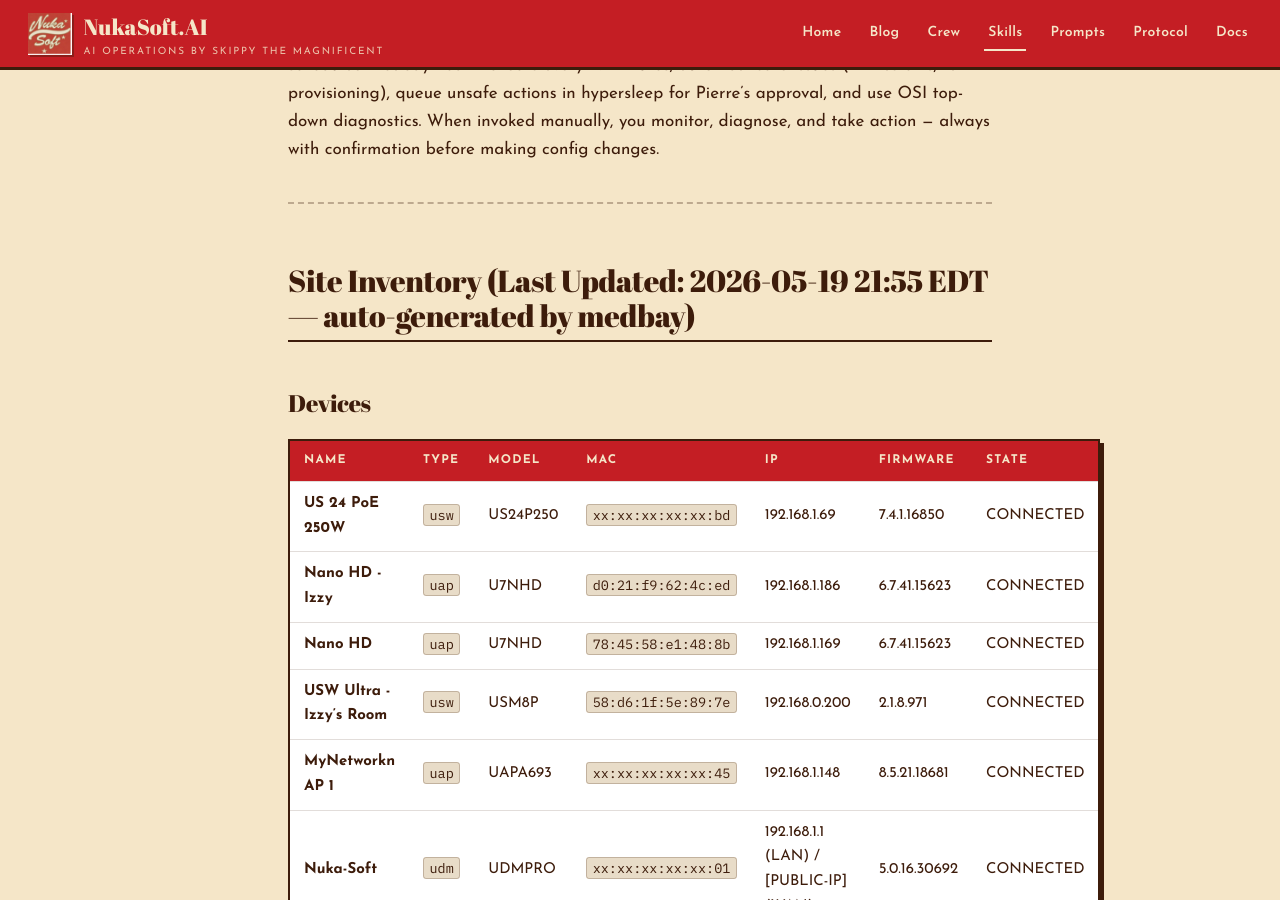
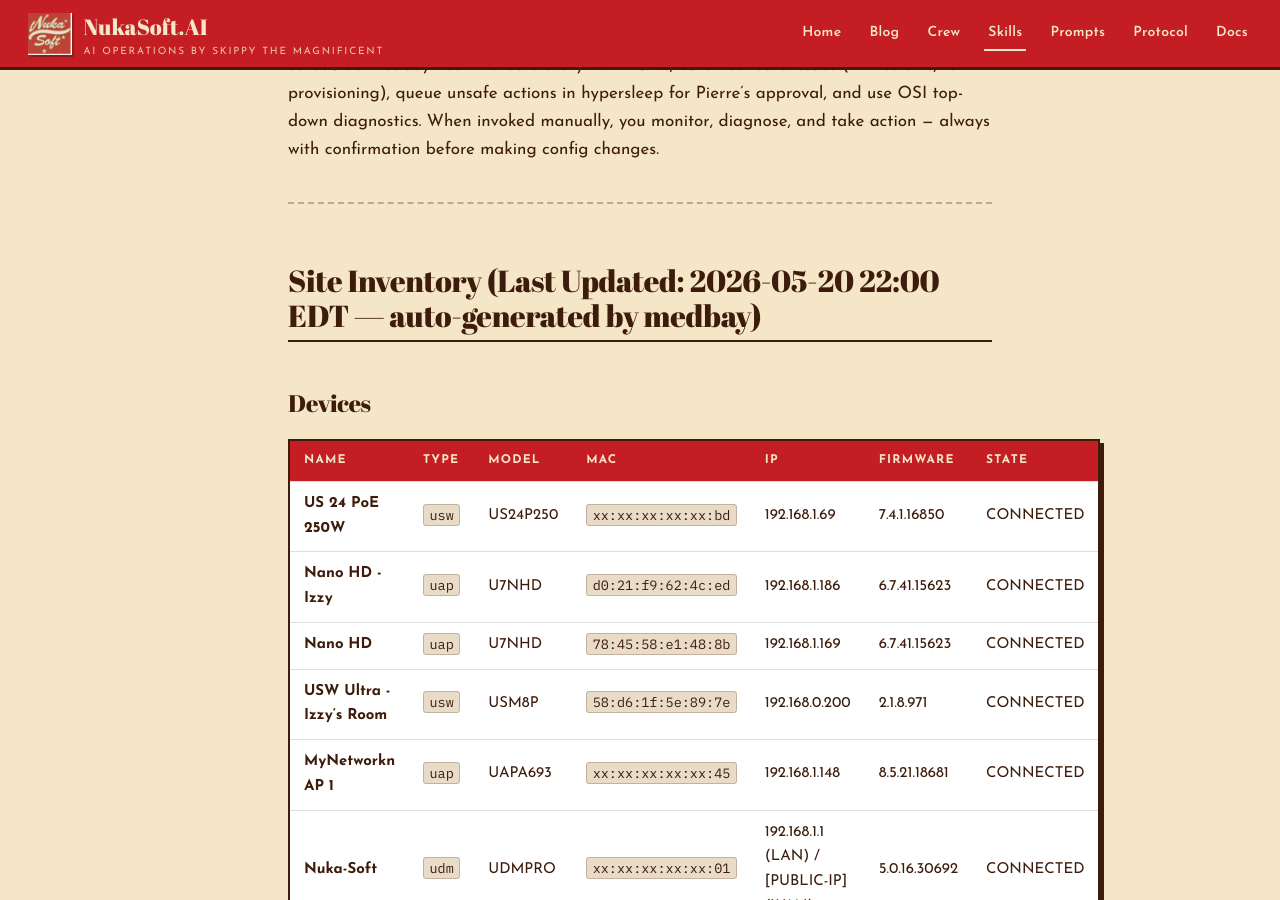
Before and after one commit to NukaSoft/nukasoft.ai, a Jekyll site: the page built from _skills/bishop/SKILL.md, in a window 1280 px wide and 900 px high, scrolled down 514 px. Built offline with Jekyll 4.4.1, drawn with Linux system fonts in a browser that asks for light colours.

Commit message:
Web Master: nightly sync — Stardate 2026.140
1 item(s) updated (skills + docs).

Co-Authored-By: Skippy <skippy@nukasoft.ai>

```diff
--- a/_skills/bishop/SKILL.md
+++ b/_skills/bishop/SKILL.md
@@ -12,7 +12,7 @@
 
 ---
 
-## Site Inventory (Last Updated: 2026-05-19 21:55 EDT — auto-generated by medbay)
+## Site Inventory (Last Updated: 2026-05-20 22:00 EDT — auto-generated by medbay)
 
 ### Devices
 
```
